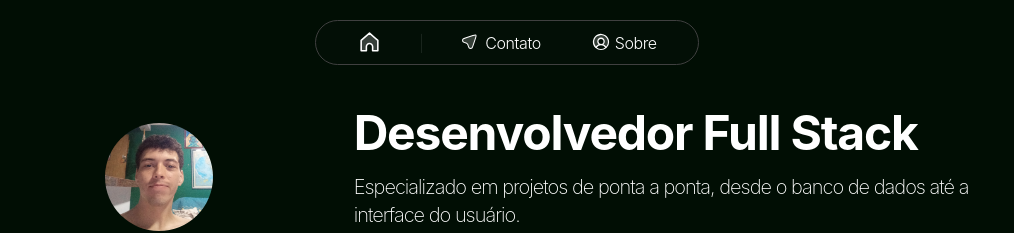
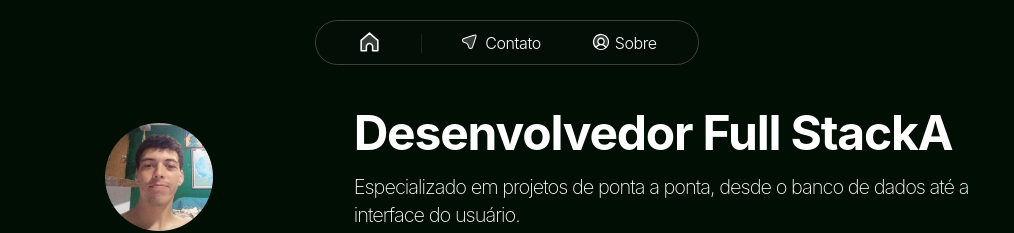
Before and after one commit to cauaosp/webportifolio, a Next.js app: page / in a window 1280 px wide. Shown: the top 233 px of the page, without its empty margins (133-1147 px from the left). Built offline with nearby package versions, Linux system fonts and the light colour scheme.

Commit message:
feat: teste

```diff
--- a/app/(homepage)/page.tsx
+++ b/app/(homepage)/page.tsx
@@ -10,7 +10,7 @@ export default function HomePage() {
         <Profile />
         <div className="col-span-2 text-white h-fit">
           <div className="tracking-tight font-bold text-5xl mb-4">
-            Desenvolvedor Full Stack
+            Desenvolvedor Full StackA
           </div>
           <div className="tracking-tighter text-xl font-extralight">
             Especializado em projetos de ponta a ponta, desde o banco de dados
```
